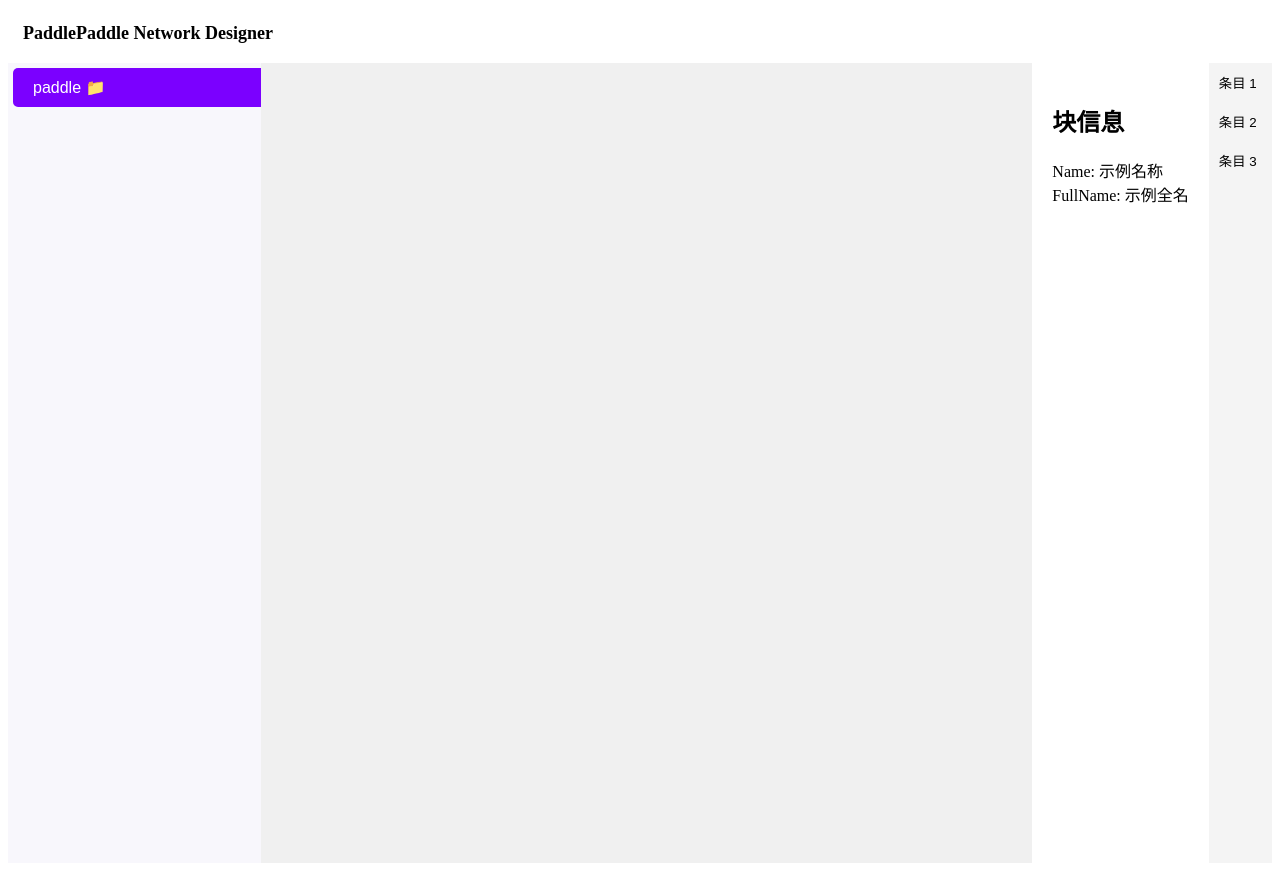
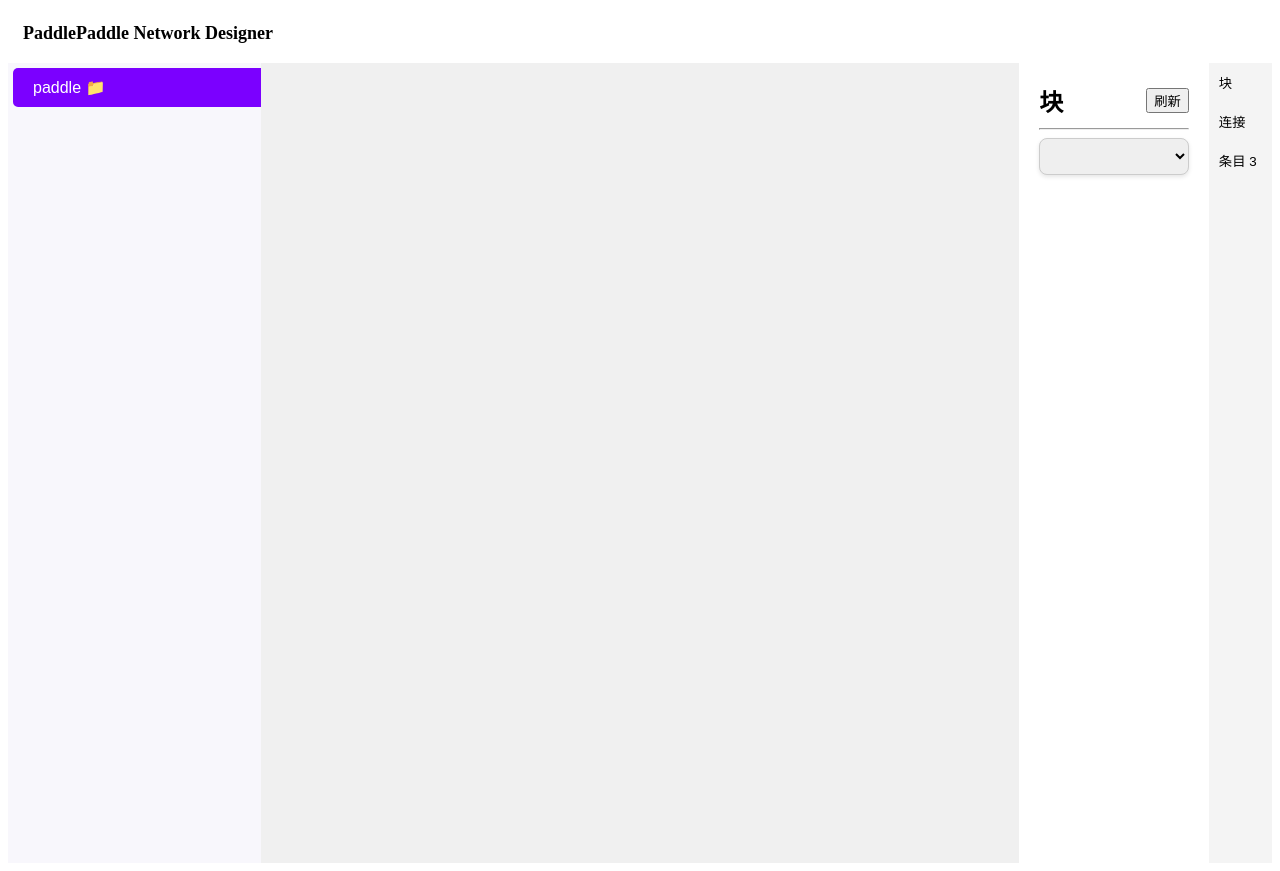
Before and after one commit to Liyulingyue/PPNetworkDesigener, a Django app: page / in a window 1280 px wide. Run offline with Django 5.2, Linux system fonts and the light colour scheme; lists and menus that the app fills with data are empty.

Commit message:
set selector

```diff
--- a/DjangoProject/NetworkDesigner/static/css/index.css
+++ b/DjangoProject/NetworkDesigner/static/css/index.css
@@ -90,7 +90,7 @@
 }
 
 .connection {
-    position: relative;
+    position: absolute;
     width: 2px; /* 线的宽度 */
     background-color: red; /* 线的颜色 */
     pointer-events: none; /* 防止线被点击 */
@@ -98,13 +98,14 @@
 }
 
 .arrow {
-    position: relative;
+    position: absolute;
     width: 0;
     height: 0;
     border-left: 5px solid transparent;
     border-right: 5px solid transparent;
     border-top: 5px solid red; /* 箭头颜色 */
     pointer-events: none; /* 防止箭头被点击 */
+    z-index: 2; /* 使线在方块上显示在最前面 */
 }
 
 .hidden {
@@ -140,14 +141,38 @@
 
 .content {
     position: block;
-    width: 15; /* 内容区宽度 */
+    width: 15%; /* 内容区宽度 */
     padding: 20px;
     box-sizing: border-box;
     overflow-y: auto; /* 如果内容太多，可以滚动 */
     float: right;
 }
 
+.element-information {
+    padding: 0px;
+}
+
+.element-information-showbox {
+    padding: 0px;
+}
+
 .content-item {
-    padding: 10px;
-    border-top: 1px solid #ccc;
+    padding: 0px;
 }
+
+/* 设置下拉框的样式 */
+#networkNodeSelector {
+    width: 100%; /* 使下拉框宽度为100% */
+    font-size: 16px; /* 稍微增大字体 */
+    padding: 8px; /* 增加内边距，使选项文字不会紧贴边框 */
+    border-radius: 8px; /* 设置边角圆滑 */
+    border: 1px solid #ccc; /* 可选：添加边框，并设置边框颜色 */
+    /* 可选：添加一些阴影效果，使下拉框看起来更加立体 */
+    box-shadow: 0 2px 4px rgba(0,0,0,0.1);
+
+    /* 给option设置字体 */
+    option {
+        font-size: 16px; /* 设置字体大小 */
+        padding: 0px; /* 设置内边距 */
+    }
+}
--- a/DjangoProject/NetworkDesigner/static/js/canvas.js
+++ b/DjangoProject/NetworkDesigner/static/js/canvas.js
@@ -11,9 +11,14 @@ function drawAllConnections() {
         element.parentNode.removeChild(element);
     });
 
+    // const canvas_left = document.getElementById('elements-canvas').getBoundingClientRect().left;
+    // const canvas_top = document.getElementById('elements-canvas').getBoundingClientRect().top;
+    canvas_left = 0;
+    canvas_top = 0;
+
     for (let i = 0; i < connections.length; i++) {
-        console.log('drawing connection', connections[i]);
-        const [fromElement, toElement] = connections[i];
+        const fromElement = connections[i].fromNode;
+        const toElement = connections[i].toNode;
 
         // 创建连线的 DOM 元素
         const line = document.createElement('div');
@@ -35,20 +40,20 @@ function drawAllConnections() {
         // 设置连线的位置和大小
         const lineLength = Math.sqrt(Math.pow(centerXTo - centerXFrom, 2) + Math.pow(centerYTo - centerYFrom, 2));
         line.style.height = `${lineLength}px`; // 线的长度（足够长以覆盖两点）
-        line.style.left = `${centerXFrom}px`;
-        line.style.top = `${centerYFrom}px`;
+        line.style.left = `${centerXFrom - canvas_left}px`;
+        line.style.top = `${centerYFrom - canvas_top}px`;
         line.style.transformOrigin = `0 0`;
         line.style.transform = `rotate(${0-Math.atan2(centerXTo - centerXFrom, centerYTo - centerYFrom) * 180 / Math.PI}deg)`;
 
         // 可选：根据方向添加箭头
         const arrow = document.createElement('div');
         arrow.classList.add('arrow');
-        arrow.style.left = `${centerX}px`; // 箭头位于终点的左侧
-        arrow.style.top = `${centerY}px`; // 箭头尖部位于终点处
+        arrow.style.left = `${centerX - canvas_left}px`; // 箭头位于终点的左侧
+        arrow.style.top = `${centerY - canvas_top}px`; // 箭头尖部位于终点处
         arrow.style.transformOrigin = `0 0`;
         arrow.style.transform = `rotate(${0-Math.atan2(centerXTo - centerXFrom, centerYTo - centerYFrom) * 180 / Math.PI}deg)`;
 
-
+        // 将连线和箭头添加到画布中
         document.getElementById('elements-canvas').appendChild(arrow);
         document.getElementById('elements-canvas').appendChild(line);
     }
@@ -61,10 +66,8 @@ function updateConnections(target_element) {
 
     // 如果已经有一个元素被选中，则添加记录
     if (previousSelectedElement && previousSelectedElement !== selectedElement) {
-        const new_connection = [previousSelectedElement, selectedElement];
-        canvas_obj.connections.push(new_connection);
+        canvas_obj.addConnection(previousSelectedElement, selectedElement);
         previousSelectedElement = null; // 清除上一个选中的元素
-        console.log('connected', new_connection);
     } else {
         previousSelectedElement = selectedElement; // 记录上一个选中的元素
     }
--- a/DjangoProject/NetworkDesigner/static/js/dragger.js
+++ b/DjangoProject/NetworkDesigner/static/js/dragger.js
@@ -38,4 +38,7 @@ function addDraggableElement(navButton, x, y) {
     });
 
     document.getElementById(`elements-canvas`).appendChild(elem);
+    console.log(canvas_obj);
+    canvas_obj.addNode(text, fullName, elem);
+    console.log(canvas_obj);
 }
--- a/DjangoProject/NetworkDesigner/static/js/navbar.js
+++ b/DjangoProject/NetworkDesigner/static/js/navbar.js
@@ -43,7 +43,7 @@ function createNavbarButtons(obj, parentElement = navbar, depth = 0, parentName
             const { folder, folderContainer } = createSingleNavbarFolder(key);
             parentElement.appendChild(folder);
             parentElement.appendChild(folderContainer);
-            const newParentName = `${parentName}.${key}`;
+            const newParentName = parentName ? `${parentName}.${key}` : key; // 避免paddle以.开头
             createNavbarButtons(obj[key], folderContainer, depth + 1, newParentName);
         } else {
             // 如果值不是对象，则创建按钮
--- a/DjangoProject/NetworkDesigner/static/js/variable.js
+++ b/DjangoProject/NetworkDesigner/static/js/variable.js
@@ -1,6 +1,42 @@
+// 定义一个节点类
+class NetworkNode {
+    constructor(name, fullName, obj, nodeId) {
+        this.name = name;
+        this.fullName = fullName;
+        this.obj = obj;
+        this.nodeId = nodeId;
+    }
+
+    display() {
+        console.log(this);
+    }
+}
+
+class NetworkConnection {
+    constructor(fromNode, toNode, fromKey, toKey) {
+        this.fromNode = fromNode;
+        this.toNode = toNode;
+        this.fromKey = fromKey;
+        this.toKey = toKey;
+    }
+}
+
 // 声明会用到的变量
 var canvas_obj = {
     canvas: document.getElementById('elements-canvas'),
     previousSelectedElement: null,
+    nodes: [],
     connections: [],
+
+    // 方法
+    addNode: function(name, fullName, obj) {
+        const nodeId = this.nodes.length + 1;
+        var node = new NetworkNode(name, fullName, obj, nodeId);
+        this.nodes.push(node);
+    },
+
+    addConnection: function(fromNode, toNode, fromKey="output", toKey="input") {
+        var connection = new NetworkConnection(fromNode, toNode, fromKey, toKey);
+        this.connections.push(connection);
+    },
 }
--- a/DjangoProject/NetworkDesigner/templates/index.html
+++ b/DjangoProject/NetworkDesigner/templates/index.html
@@ -27,26 +27,26 @@
 
     <!-- 信息栏/内容栏 -->
     <div class="content" id="content-block">
-        <div class="element-information" id="item1">
-            <h2>块信息</h2> <!-- 标题部分，表示这是块信息 -->
-            <div>
-                <!-- 这里可以动态插入Name的值 -->
-                Name: 示例名称
+        <div class="element-information" id="content-item1">
+            <div style="display: flex; justify-content: space-between; align-items: center; margin-bottom: 10px;">
+                <h2 style="margin: 0;">块</h2> <!-- 标题部分，表示这是块信息 -->
+                <button id="content-item1-fresh" style="margin-left: 10px;">刷新</button>
             </div>
-            <div>
-                <!-- 这里可以动态插入FullName的值 -->
-                FullName: 示例全名
-            </div>
+            <hr> <!-- 分割线 -->
+            <select id="networkNodeSelector"></select> <!-- 创建一个下拉列表，用于选择网络节点 -->
+            <div class="element-information-showbox"></div>
         </div>
-        <div class="content-item" id="item2" style="display:none;">这是条目 2 的内容</div>
-        <div class="content-item" id="item3" style="display:none;">这是条目 3 的内容</div>
+        <div class="content-item" id="content-item2" style="display:none;">
+            <h2>连接</h2> <!-- 标题部分，表示这是块信息 -->
+        </div>
+        <div class="content-item" id="content-item3" style="display:none;">这是条目 3 的内容</div>
     </div>
 
     <!-- 侧边栏 -->
     <div class="sidebar">
-        <button class="sidebar-item" data-content="item1">条目 1</button>
-        <button class="sidebar-item" data-content="item2">条目 2</button>
-        <button class="sidebar-item" data-content="item3">条目 3</button>
+        <button class="sidebar-item" data-content="content-item1">块</button>
+        <button class="sidebar-item" data-content="content-item2">连接</button>
+        <button class="sidebar-item" data-content="content-item3">条目 3</button>
     </div>
 
 
@@ -83,6 +83,59 @@
             document.getElementById(contentId).style.display = 'block';
         });
     });
+
+    function refreshNodeSelector() {
+        var selector = document.getElementById('networkNodeSelector');
+        // 清空现有的选项
+        selector.innerHTML = '';
+
+        // 添加一个空元素作为默认选项
+        var option = document.createElement('option');
+        selector.appendChild(option);
+
+        // 遍历nodes数组，为每个节点创建一个<option>元素
+        canvas_obj.nodes.forEach(function(node) {
+            var option = document.createElement('option');
+            option.value = node.nodeId; // 可以将id作为value，或者根据需要设置其他值
+            // option.value = node.obj;
+            option.textContent = `${node.fullName}[ID:${node.nodeId}]`; // 设置显示的文本
+            selector.appendChild(option); // 将<option>添加到<select>中
+        });
+    }
+
+    // 监听按钮点击事件
+    document.getElementById('content-item1-fresh').addEventListener('click', function() {
+        refreshNodeSelector(); // 调用refreshNodeSelector方法来更新select元素
+    });
+
+    // 监听下拉列表的变化
+    document.getElementById('networkNodeSelector').addEventListener('change', function(event) {
+        const showbox = document.querySelector('.element-information-showbox');
+        // const selectedNode = event.target.value;
+        const selectedNode = canvas_obj.nodes.find(node => node.nodeId == event.target.value); // 根据id查找节点对象
+
+        // 清空showbox的内容
+        showbox.innerHTML = '';
+
+        // 判断是否为空
+        if (!selectedNode) {
+            ; // 什么都不做
+        } else {
+            // 增加内容
+            const name_div = document.createElement('div');
+            name_div.textContent = `名称: ${selectedNode.name}`;
+            showbox.appendChild(name_div);
+
+            const fullname_div = document.createElement('div');
+            fullname_div.textContent = `全名: ${selectedNode.fullName}`;
+            showbox.appendChild(fullname_div);
+
+            const nodeid_div = document.createElement('div');
+            nodeid_div.textContent = `节点ID: ${selectedNode.nodeId}`;
+            showbox.appendChild(nodeid_div);
+        }
+    });
+
 </script>
 
 
```
